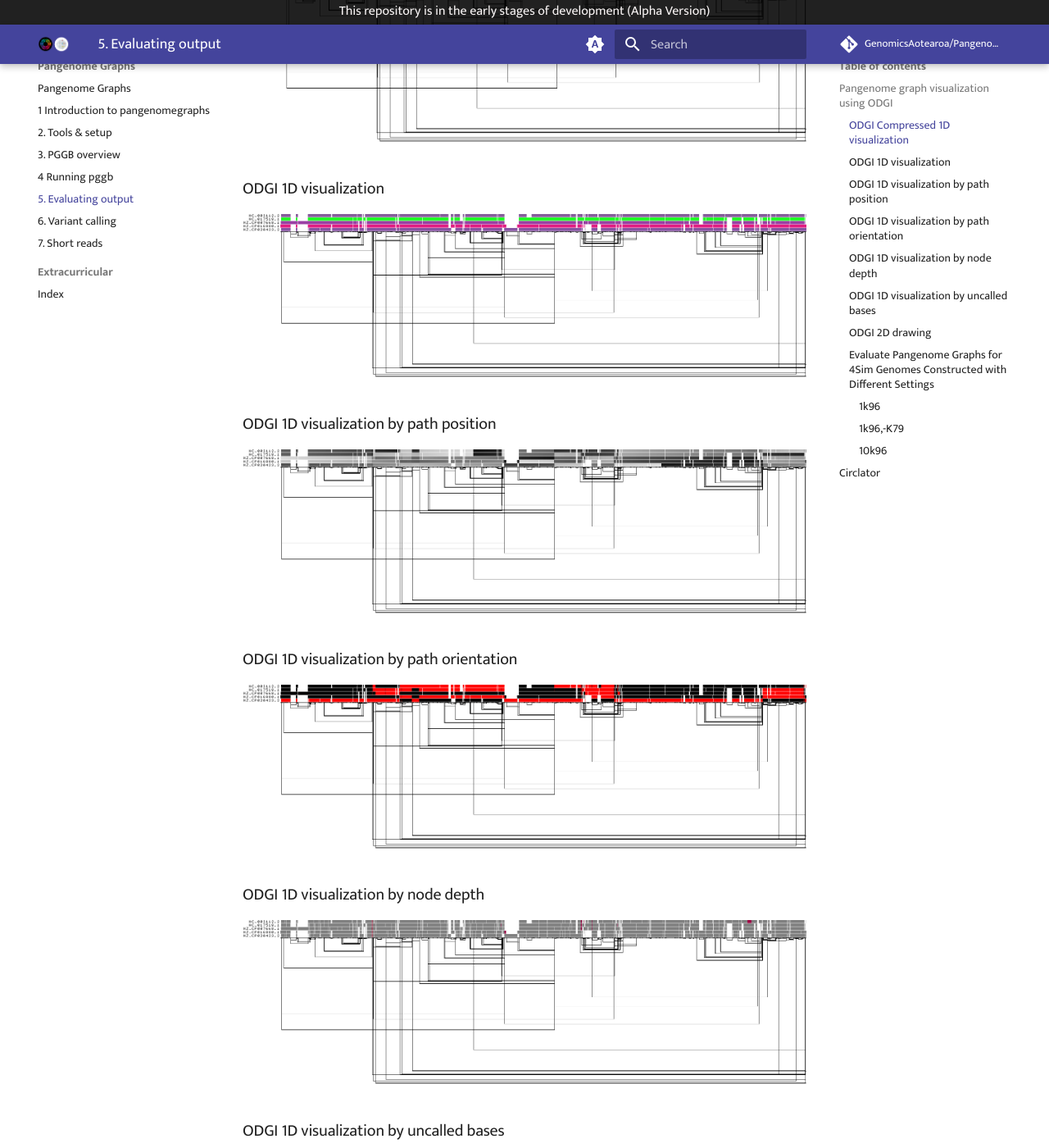
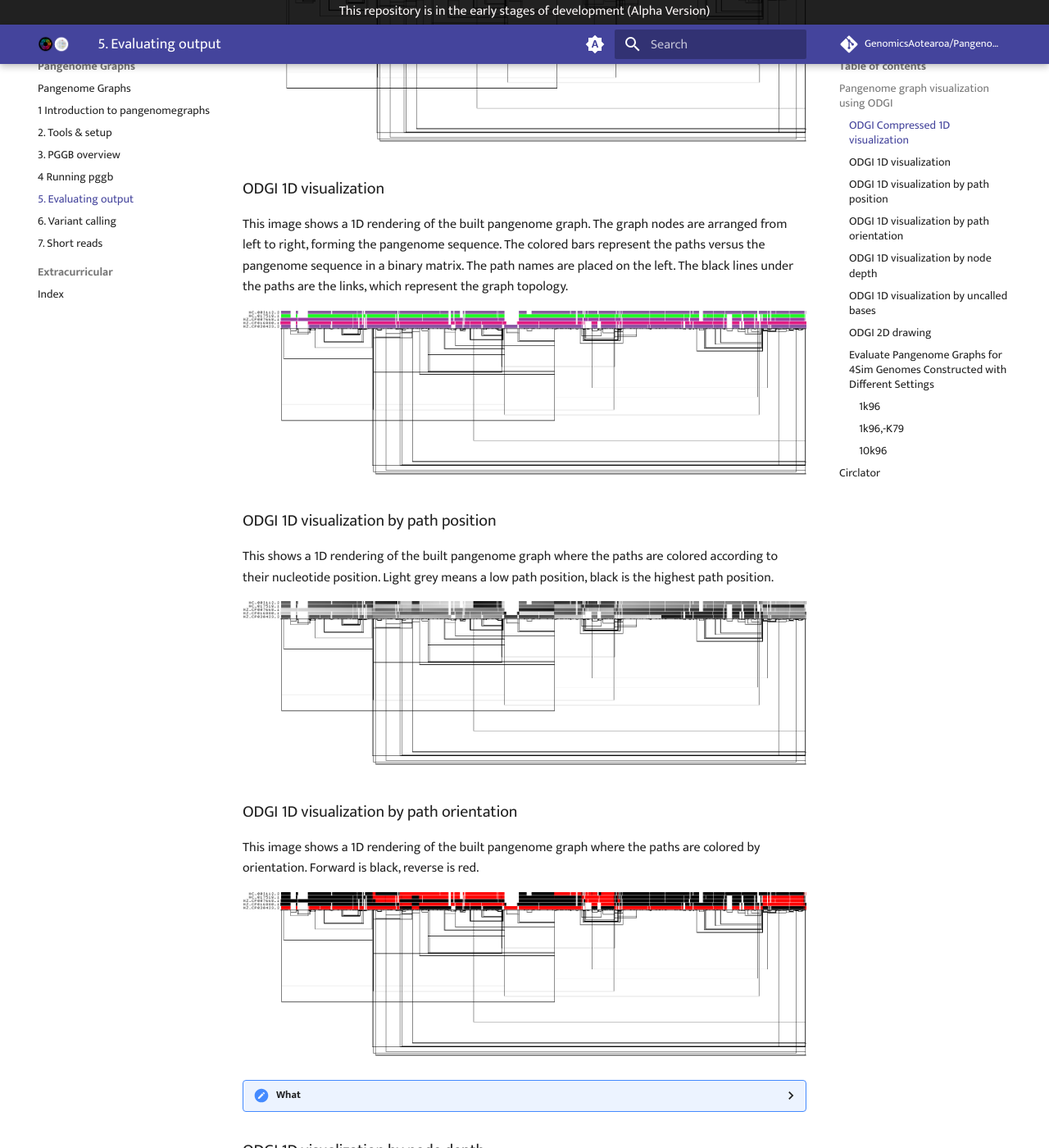
Before and after one commit to GenomicsAotearoa/Pangenome-Graphs-Workshop, an MkDocs documentation site: the page built from docs/5_Evaluating_pggb_output.md, in a window 1280 px wide and 1400 px high, scrolled down 559 px. Shown: the whole window at 82% size. Built offline with MkDocs 1.6.1 and Material for MkDocs 9.7.7, drawn with Linux system fonts in a browser that asks for light colours; comment, search, counter and statistics services are not loaded.

Commit message:
Update 5_Evaluating_pggb_output.md

```diff
--- a/docs/5_Evaluating_pggb_output.md
+++ b/docs/5_Evaluating_pggb_output.md
@@ -11,16 +11,27 @@ This image shows a 1D rendering of the built pangenome graph. The graph nodes ar
 
 
 ### ODGI 1D visualization
+This image shows a 1D rendering of the built pangenome graph. The graph nodes are arranged from left to right, forming the pangenome sequence. The colored bars represent the paths versus the pangenome sequence in a binary matrix. The path names are placed on the left. The black lines under the paths are the links, which represent the graph topology.
 
 ![ODGI 1D visualization](theme_figures/ODGI-1D-5NM.png)
 
+
+
 ### ODGI 1D visualization by path position
+This shows a 1D rendering of the built pangenome graph where the paths are colored according to their nucleotide position. Light grey means a low path position, black is the highest path position.
 
 ![ODGI 1D visualization by path position](theme_figures/ODGI-Path-Position-1D-5NM.png)
 
+
+
 ### ODGI 1D visualization by path orientation
+This image shows a 1D rendering of the built pangenome graph where the paths are colored by orientation. Forward is black, reverse is red.
 
 ![ODGI 1D visualization by path orientation](theme_figures/ODGI-Path-Orientation-1D-5NM.png)
+
+??? what happend to the last path compmare the the rest paths
+
+
 
 ### ODGI 1D visualization by node depth
 
```
